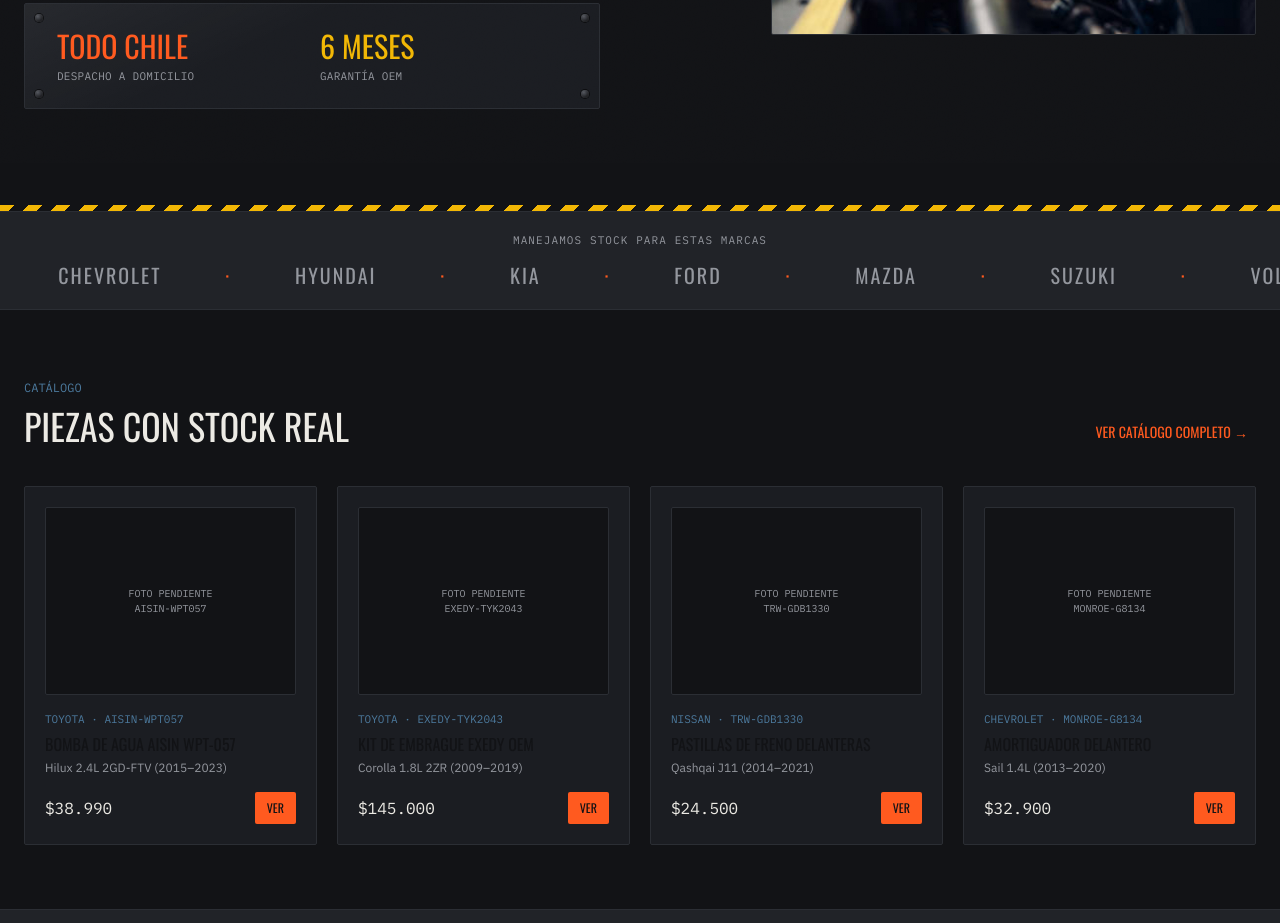
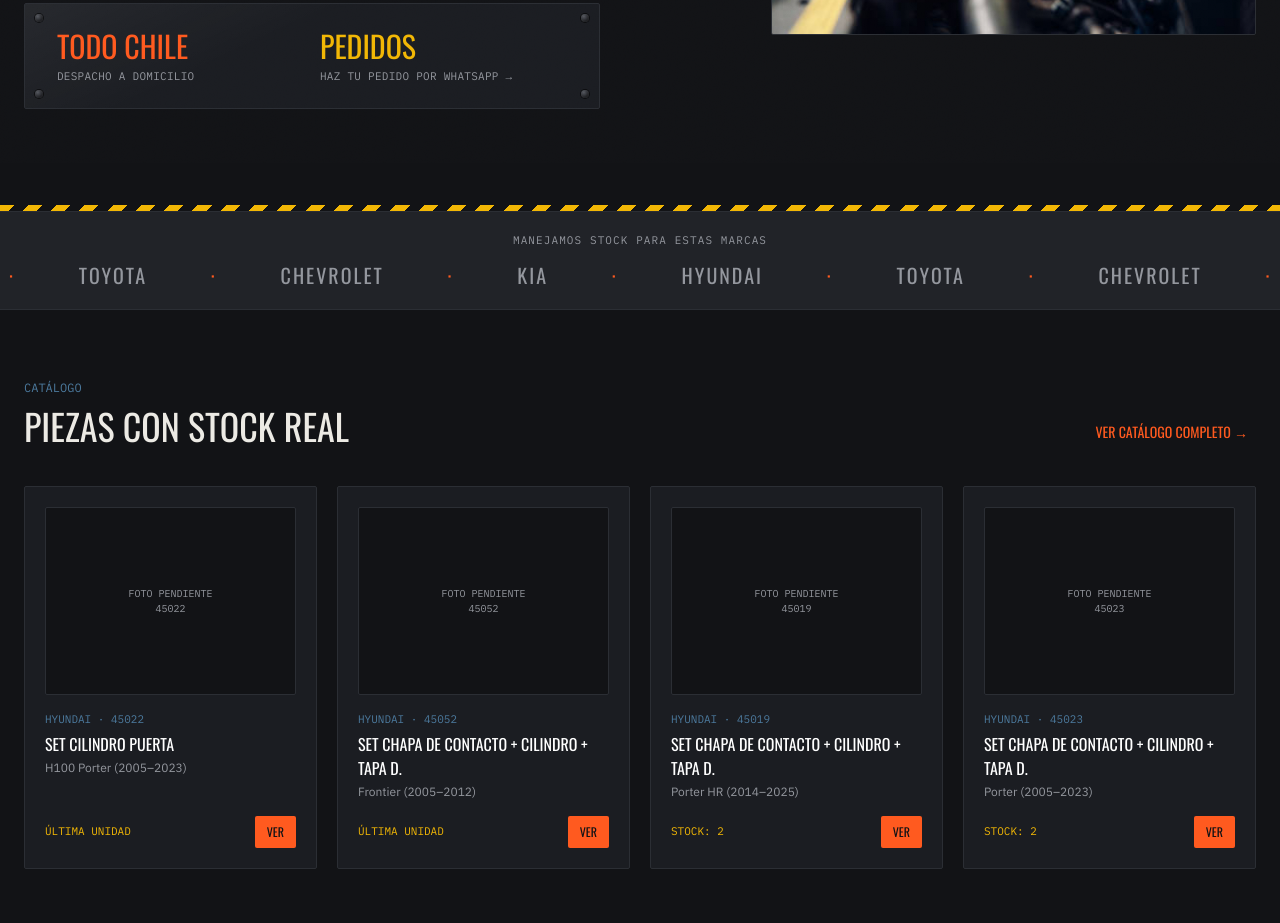
Before and after one commit to ggzu99/nexoparts, a plain HTML site: page index.html in a window 1280 px wide. Shown: the part 637-1560 px from the top of the page. Drawn offline with nearby package versions, Linux system fonts and the light colour scheme.

Commit message:
Add files via upload

```diff
--- a/index.html
+++ b/index.html
@@ -19,7 +19,7 @@
   <div class="max-w-7xl mx-auto px-6 py-2 flex items-center justify-between text-mute font-mono">
     <span>ÑUÑOA, SANTIAGO · DESPACHO A TODO CHILE</span>
     <div class="flex items-center gap-6">
-      <span>LUN–VIE 09:00–18:30 · SÁB 09:00–14:00</span>
+      <span>LUN–VIE 09:00–18:30</span>
       <a href="tel:+56999555599" class="text-hazard hover:text-orange">+56 9 9955 5599</a>
     </div>
   </div>
@@ -96,10 +96,10 @@
           <p class="font-display text-2xl sm:text-3xl text-orange">TODO CHILE</p>
           <p class="font-mono text-[11px] text-mute uppercase tracking-wide mt-1">Despacho a domicilio</p>
         </div>
-        <div>
-          <p class="font-display text-2xl sm:text-3xl text-hazard">6 MESES</p>
-          <p class="font-mono text-[11px] text-mute uppercase tracking-wide mt-1">Garantía OEM</p>
-        </div>
+        <a href="https://wa.me/56999555599" target="_blank" rel="noopener" class="block glow-hover rounded-sm -m-2 p-2">
+          <p class="font-display text-2xl sm:text-3xl text-hazard">PEDIDOS</p>
+          <p class="font-mono text-[11px] text-mute uppercase tracking-wide mt-1">Haz tu pedido por WhatsApp →</p>
+        </a>
       </div>
     </div>
 
@@ -245,7 +245,7 @@
     </div>
     <div>
       <p class="font-display uppercase text-sm text-ink mb-3">Horario</p>
-      <p class="text-sm text-mute">Lun–Vie 09:00–18:30<br>Sáb 09:00–14:00</p>
+      <p class="text-sm text-mute">Lun–Vie 09:00–18:30</p>
     </div>
   </div>
   <div class="hazard-strip h-1"></div>
@@ -281,20 +281,20 @@
 
   // Featured products (first 4)
   const featuredGrid = document.getElementById('featuredGrid');
-  const fmt = n => n.toLocaleString('es-CL');
   NEXOPARTS_PRODUCTS.slice(0, 4).forEach(p => {
     featuredGrid.insertAdjacentHTML('beforeend', `
       <div class="part-card bg-surface border border-line rounded-sm p-5 flex flex-col">
         <div class="aspect-[4/3] bg-base rounded-sm border border-line mb-4 flex items-center justify-center overflow-hidden">
           <img src="${p.img}" alt="${p.name}" class="w-full h-full object-cover"
+               onmouseenter="this.src='${p.img2}'" onmouseleave="this.src='${p.img}'"
                onerror="this.style.display='none'; this.nextElementSibling.style.display='flex';">
           <div style="display:none" class="w-full h-full items-center justify-center text-mute font-mono text-[10px] uppercase text-center px-2">Foto pendiente<br>${p.sku}</div>
         </div>
         <span class="font-mono text-[11px] text-steel">${p.brand.toUpperCase()} · ${p.sku}</span>
-        <h3 class="font-display uppercase text-base mt-1">${p.name}</h3>
+        <h3 class="font-display uppercase text-base mt-1 text-white">${p.name}</h3>
         <p class="text-mute text-xs mt-1">${p.fits}</p>
         <div class="mt-auto pt-4 flex items-center justify-between">
-          <span class="font-mono text-ink">$${fmt(p.price)}</span>
+          <span class="font-mono text-[11px] text-hazard uppercase">${p.stock === 1 ? 'Última unidad' : 'Stock: ' + p.stock}</span>
           <a href="catalogo.html" class="btn-primary bg-orange text-base font-display uppercase text-xs font-600 px-3 py-2 rounded-sm">Ver</a>
         </div>
       </div>
--- a/products.js
+++ b/products.js
@@ -5,155 +5,180 @@
 // No es necesario tocar el HTML ni el CSS.
 //
 // Campos de cada producto:
-//   id       -> identificador único (texto, sin espacios)
-//   name     -> nombre del producto
-//   brand    -> marca de auto compatible (debe coincidir con el filtro)
-//   category -> una de: "frenos", "suspension", "motor", "electrico", "filtros", "carroceria"
-//   sku      -> código de referencia / SKU de fábrica
-//   fits     -> texto de compatibilidad (modelo, motor, años)
-//   price    -> precio en CLP, solo número
-//   img      -> ruta a la foto real del producto (ver instrucciones abajo)
+//   id       -> código del producto (el mismo que usas tú internamente)
+//   name     -> tipo de producto (sin marca ni modelo, eso va en brand/fits)
+//   brand    -> marca del auto compatible (debe coincidir con el filtro)
+//   category -> una de: "cilindro", "chapa-set", "chapa-individual"
+//   sku      -> código de referencia (usamos el mismo ID)
+//   fits     -> modelo del auto y años de compatibilidad
+//   stock    -> unidades disponibles (se muestra como aviso de stock limitado)
+//   img      -> foto principal del producto
+//   img2     -> segunda foto (se muestra al pasar el mouse sobre la primera)
 //
-// CÓMO PONER FOTOS REALES:
-//   1. Crea una carpeta "images/productos/" junto a estos archivos HTML.
-//   2. Guarda ahí la foto de cada repuesto, idealmente cuadrada o 4:3,
-//      formato .jpg o .webp, menos de 300kb (para que cargue rápido).
-//   3. En el campo "img" de cada producto, escribe la ruta relativa, ej:
-//      img: "images/productos/bomba-agua-wpt057.jpg"
-//   4. Si una imagen no existe o no carga, la página muestra automáticamente
-//      un ícono de reemplazo — no se rompe el diseño.
+// FOTOS:
+//   Van dentro de "images/productos/", nombradas como <ID>_1.jpg y <ID>_2.jpg
+//   (ej: images/productos/45022_1.jpg, images/productos/45022_2.jpg).
+//   Si falta alguna, se muestra automáticamente un aviso "Foto pendiente"
+//   en vez de romper el diseño.
+//
+// PRECIO:
+//   Como el stock es acotado (1–2 unidades por producto), no se muestra un
+//   precio fijo: cada tarjeta tiene un botón "Consultar" que abre WhatsApp
+//   con el SKU y el auto ya escritos en el mensaje. Si más adelante quieres
+//   mostrar precio fijo, agrega un campo "price: 12990" a cada producto y
+//   dime para activar la visualización de precio en las tarjetas.
 // ============================================================================
 
 const NEXOPARTS_PRODUCTS = [
   {
-    id: "wpt057",
-    name: "Bomba de Agua AISIN WPT-057",
-    brand: "Toyota",
-    category: "motor",
-    sku: "AISIN-WPT057",
-    fits: "Hilux 2.4L 2GD-FTV (2015–2023)",
-    price: 38990,
-    img: "images/productos/bomba-agua-wpt057.jpg"
+    id: "45022",
+    name: "Set Cilindro Puerta",
+    brand: "Hyundai",
+    category: "cilindro",
+    sku: "45022",
+    fits: "H100 Porter (2005–2023)",
+    stock: 1,
+    img: "images/productos/45022_1.jpg",
+    img2: "images/productos/45022_2.jpg"
   },
   {
-    id: "tyk2043",
-    name: "Kit de Embrague Exedy OEM",
-    brand: "Toyota",
-    category: "motor",
-    sku: "EXEDY-TYK2043",
-    fits: "Corolla 1.8L 2ZR (2009–2019)",
-    price: 145000,
-    img: "images/productos/embrague-tyk2043.jpg"
+    id: "45052",
+    name: "Set Chapa de Contacto + Cilindro + Tapa D.",
+    brand: "Hyundai",
+    category: "chapa-set",
+    sku: "45052",
+    fits: "Frontier (2005–2012)",
+    stock: 1,
+    img: "images/productos/45052_1.jpg",
+    img2: "images/productos/45052_2.jpg"
   },
   {
-    id: "gdb1330",
-    name: "Pastillas de Freno Delanteras",
-    brand: "Nissan",
-    category: "frenos",
-    sku: "TRW-GDB1330",
-    fits: "Qashqai J11 (2014–2021)",
-    price: 24500,
-    img: "images/productos/pastillas-gdb1330.jpg"
+    id: "45019",
+    name: "Set Chapa de Contacto + Cilindro + Tapa D.",
+    brand: "Hyundai",
+    category: "chapa-set",
+    sku: "45019",
+    fits: "Porter HR (2014–2025)",
+    stock: 2,
+    img: "images/productos/45019_1.jpg",
+    img2: "images/productos/45019_2.jpg"
   },
   {
-    id: "g8134",
-    name: "Amortiguador Delantero",
-    brand: "Chevrolet",
-    category: "suspension",
-    sku: "MONROE-G8134",
-    fits: "Sail 1.4L (2013–2020)",
-    price: 32900,
-    img: "images/productos/amortiguador-g8134.jpg"
+    id: "45023",
+    name: "Set Chapa de Contacto + Cilindro + Tapa D.",
+    brand: "Hyundai",
+    category: "chapa-set",
+    sku: "45023",
+    fits: "Porter (2005–2023)",
+    stock: 2,
+    img: "images/productos/45023_1.jpg",
+    img2: "images/productos/45023_2.jpg"
   },
   {
-    id: "oc90",
-    name: "Filtro de Aceite",
-    brand: "Volkswagen",
-    category: "filtros",
-    sku: "MAHLE-OC90",
-    fits: "Motores EA211 1.0 / 1.4",
-    price: 6990,
-    img: "images/productos/filtro-oc90.jpg"
+    id: "45096",
+    name: "Set Chapa de Contacto y Cilindros de Puertas",
+    brand: "Toyota",
+    category: "chapa-set",
+    sku: "45096",
+    fits: "Hilux (2005–2015)",
+    stock: 2,
+    img: "images/productos/45096_1.jpg",
+    img2: "images/productos/45096_2.jpg"
   },
   {
-    id: "k015420xs",
-    name: "Kit Correa de Distribución",
+    id: "45029",
+    name: "Set Chapa de Contacto y Cilindros",
     brand: "Hyundai",
-    category: "motor",
-    sku: "GATES-K015420XS",
-    fits: "Accent 1.4L (2011–2017)",
-    price: 58400,
-    img: "images/productos/correa-k015420xs.jpg"
+    category: "chapa-set",
+    sku: "45029",
+    fits: "Tucson (2009–2015)",
+    stock: 2,
+    img: "images/productos/45029_1.jpg",
+    img2: "images/productos/45029_2.jpg"
   },
   {
-    id: "denso2344324",
-    name: "Sensor de Oxígeno",
-    brand: "Mazda",
-    category: "electrico",
-    sku: "DENSO-234-4324",
-    fits: "Mazda 3 Skyactiv-G 2.0L (2014–2019)",
-    price: 41200,
-    img: "images/productos/sensor-denso.jpg"
+    id: "45026",
+    name: "Set Chapa de Contacto y Cilindros",
+    brand: "Hyundai",
+    category: "chapa-set",
+    sku: "45026",
+    fits: "H100 Porter (1996–2005)",
+    stock: 1,
+    img: "images/productos/45026_1.jpg",
+    img2: "images/productos/45026_2.jpg"
   },
   {
-    id: "k80641",
-    name: "Rótula de Suspensión",
-    brand: "Ford",
-    category: "suspension",
-    sku: "MOOG-K80641",
-    fits: "Ranger 2.2L / 3.2L",
-    price: 27800,
-    img: "images/productos/rotula-k80641.jpg"
+    id: "45040",
+    name: "Set Chapa de Contacto y Cilindros",
+    brand: "Hyundai",
+    category: "chapa-set",
+    sku: "45040",
+    fits: "Accent (2006–2011)",
+    stock: 1,
+    img: "images/productos/45040_1.jpg",
+    img2: "images/productos/45040_2.jpg"
   },
   {
-    id: "ngkiridium",
-    name: "Bujía Iridium IX (juego de 4)",
-    brand: "Kia",
-    category: "motor",
-    sku: "NGK-IX-KIA14",
-    fits: "Rio 1.4L (2012–2020)",
-    price: 8990,
-    img: "images/productos/bujia-ngk-iridium.jpg"
+    id: "45089",
+    name: "Set Chapa de Contacto y Cilindros de Puertas",
+    brand: "Chevrolet",
+    category: "chapa-set",
+    sku: "45089",
+    fits: "Sail 1.4 (2011–2017)",
+    stock: 2,
+    img: "images/productos/45089_1.jpg",
+    img2: "images/productos/45089_2.jpg"
   },
   {
-    id: "es800115",
-    name: "Rótula Axial de Dirección",
-    brand: "Peugeot",
-    category: "suspension",
-    sku: "MOOG-ES800115",
-    fits: "208 1.6L (2013–2019)",
-    price: 18500,
-    img: "images/productos/rotula-es800115.jpg"
+    id: "45028",
+    name: "Chapa de Contacto",
+    brand: "Hyundai",
+    category: "chapa-individual",
+    sku: "45028",
+    fits: "Accent RB (2011–2020)",
+    stock: 2,
+    img: "images/productos/45028_1.jpg",
+    img2: "images/productos/45028_2.jpg"
   },
   {
-    id: "gates6pk1190",
-    name: "Correa de Alternador",
-    brand: "Suzuki",
-    category: "motor",
-    sku: "GATES-6PK1190",
-    fits: "Swift 1.2L (2011–2017)",
-    price: 12300,
-    img: "images/productos/correa-6pk1190.jpg"
+    id: "45025",
+    name: "Chapa de Contacto",
+    brand: "Hyundai",
+    category: "chapa-individual",
+    sku: "45025",
+    fits: "H100 Porter (1996–2005) / Grace Van (1993–2004)",
+    stock: 1,
+    img: "images/productos/45025_1.jpg",
+    img2: "images/productos/45025_2.jpg"
   },
   {
-    id: "espejosail",
-    name: "Espejo Retrovisor Derecho",
-    brand: "Chevrolet",
-    category: "carroceria",
-    sku: "NX-CAR-0446",
-    fits: "Sail (2013–2020)",
-    price: 45000,
-    img: "images/productos/espejo-sail.jpg"
+    id: "45020",
+    name: "Chapa de Contacto",
+    brand: "Kia",
+    category: "chapa-individual",
+    sku: "45020",
+    fits: "Frontier II (2005–2014)",
+    stock: 1,
+    img: "images/productos/45020_1.jpg",
+    img2: "images/productos/45020_2.jpg"
+  },
+  {
+    id: "45039",
+    name: "Chapa de Contacto",
+    brand: "Hyundai",
+    category: "chapa-individual",
+    sku: "45039",
+    fits: "Accent (2000–2006)",
+    stock: 1,
+    img: "images/productos/45039_1.jpg",
+    img2: "images/productos/45039_2.jpg"
   }
 ];
 
-const NEXOPARTS_BRANDS = ["Toyota", "Nissan", "Chevrolet", "Hyundai", "Kia", "Ford", "Mazda", "Suzuki", "Volkswagen", "Peugeot"];
+const NEXOPARTS_BRANDS = ["Hyundai", "Toyota", "Chevrolet", "Kia"];
 
 const NEXOPARTS_CATEGORIES = [
-  { id: "frenos", label: "Frenos" },
-  { id: "suspension", label: "Suspensión y Dirección" },
-  { id: "motor", label: "Motor y Transmisión" },
-  { id: "electrico", label: "Eléctrico y Sensores" },
-  { id: "filtros", label: "Filtros y Lubricación" },
-  { id: "carroceria", label: "Carrocería y Espejos" }
+  { id: "cilindro", label: "Cilindro de Puerta" },
+  { id: "chapa-set", label: "Set Chapa de Contacto" },
+  { id: "chapa-individual", label: "Chapa de Contacto" }
 ];
```
Also changed, not shown: catalogo.html (+5 -5 lines), contacto.html (+3 -3 lines), styles.css.
